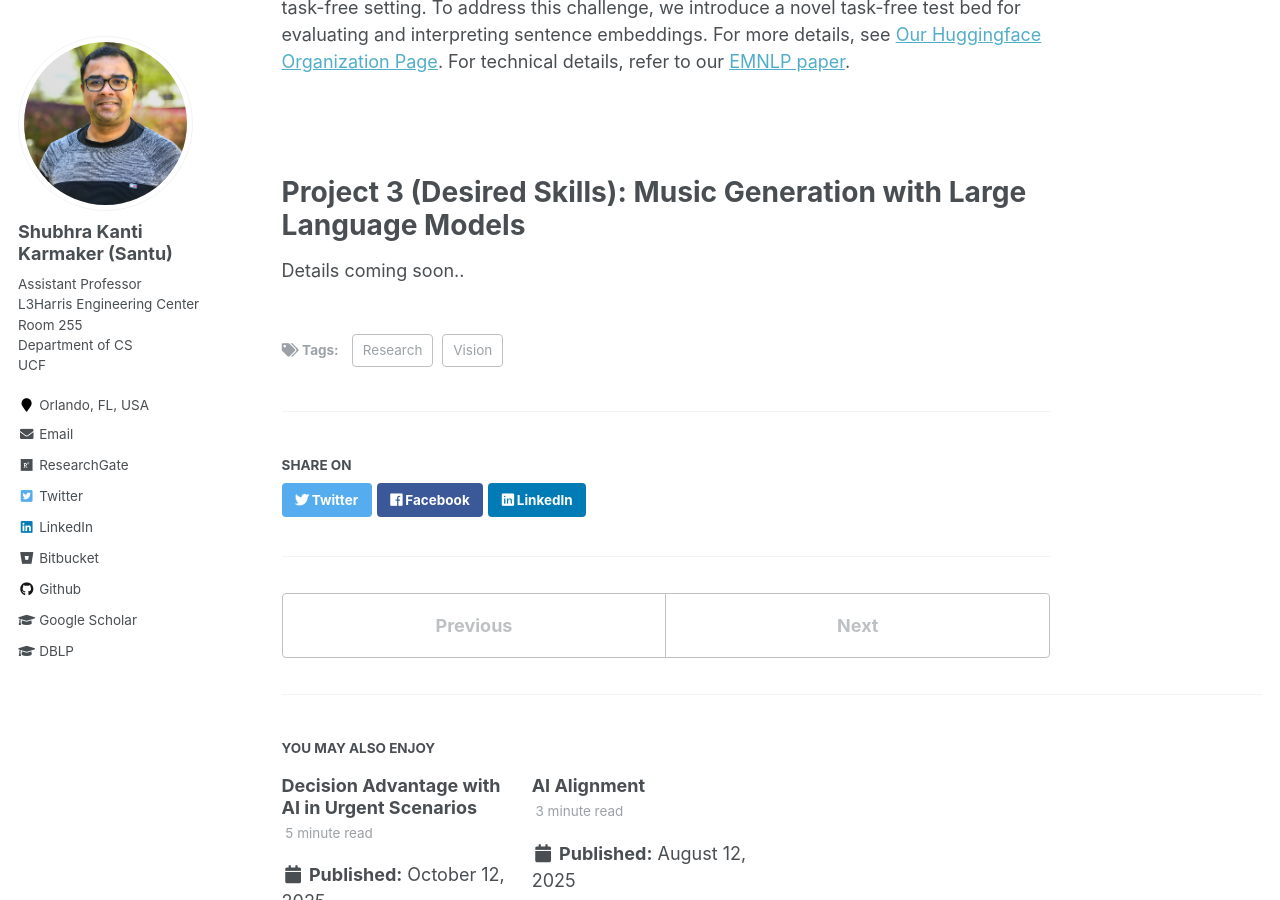
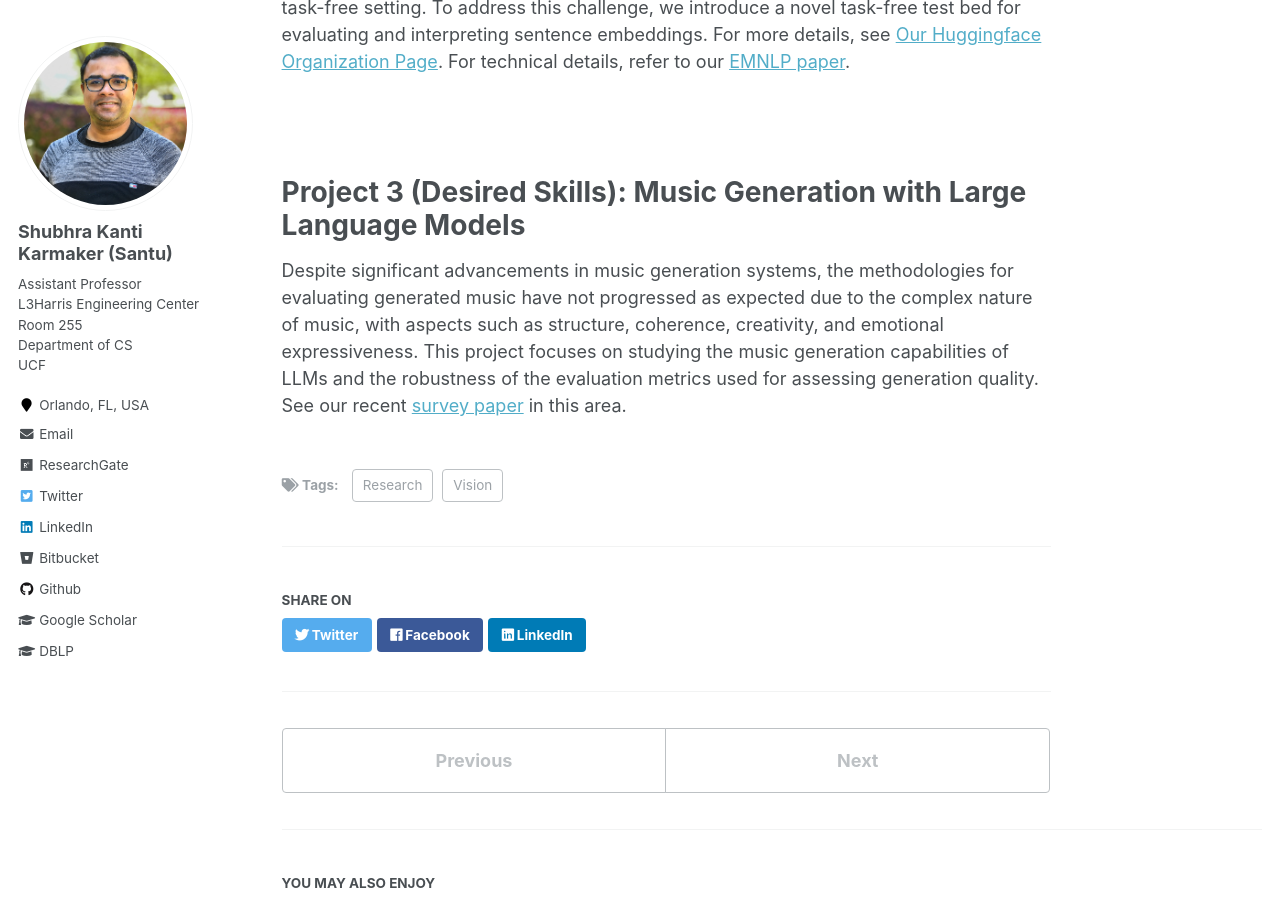
Before and after one commit to karmake2/karmake2.github.io, a Jekyll site: the page built from _posts/2023-08-18-evaluate.md, in a window 1280 px wide and 900 px high, scrolled down 1913 px. Built offline with Jekyll 4.4.1, drawn with Linux system fonts in a browser that asks for light colours; some of the changed text lies outside the part shown.

Commit message:
Update 2023-08-18-evaluate.md

```diff
--- a/_posts/2023-08-18-evaluate.md
+++ b/_posts/2023-08-18-evaluate.md
@@ -51,4 +51,4 @@ Sentence embeddings play a pivotal role in a wide range of NLP tasks, yet evalua
 Project 3 (Desired Skills): Music Generation with Large Language Models
 ======
 
-Details coming soon..
+Despite significant advancements in music generation systems, the methodologies for evaluating generated music have not progressed as expected due to the complex nature of music, with aspects such as structure, coherence, creativity, and emotional expressiveness. This project focuses on studying the music generation capabilities of LLMs and the robustness of the evaluation metrics used for assessing generation quality. See our recent [survey paper](https://arxiv.org/abs/2509.00051) in this area.
```
